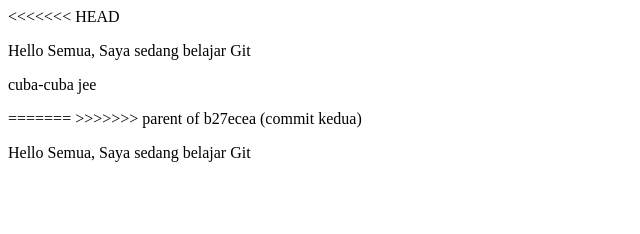
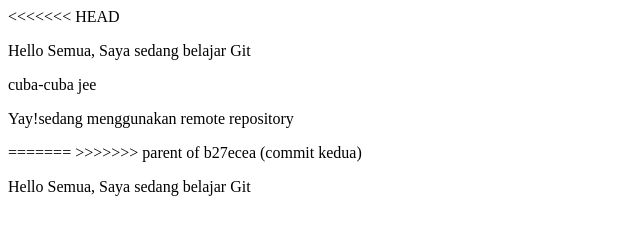
Before and after one commit to TrojanHex-cyber/project01-html, a plain HTML site: page index.html in a window 1280 px wide. Shown: the whole page, without its empty margins (0-640 px from the left). Drawn offline with Linux system fonts and the light colour scheme.

Commit message:
mengubah tajuk dan teks pada body

```diff
--- a/index.html
+++ b/index.html
@@ -2,11 +2,13 @@
 <html>
 <head>
 <title> Belajar Git - Project 01 </title>
+<title> Belajar Git - Remote Repository </title>
 </head>
 <body>
 
 	<p> Hello Semua, Saya sedang belajar Git </p>
 	<p> cuba-cuba jee </p>
+	<p>Yay!sedang menggunakan remote repository </p>
 
 </body>
 </html>
```
